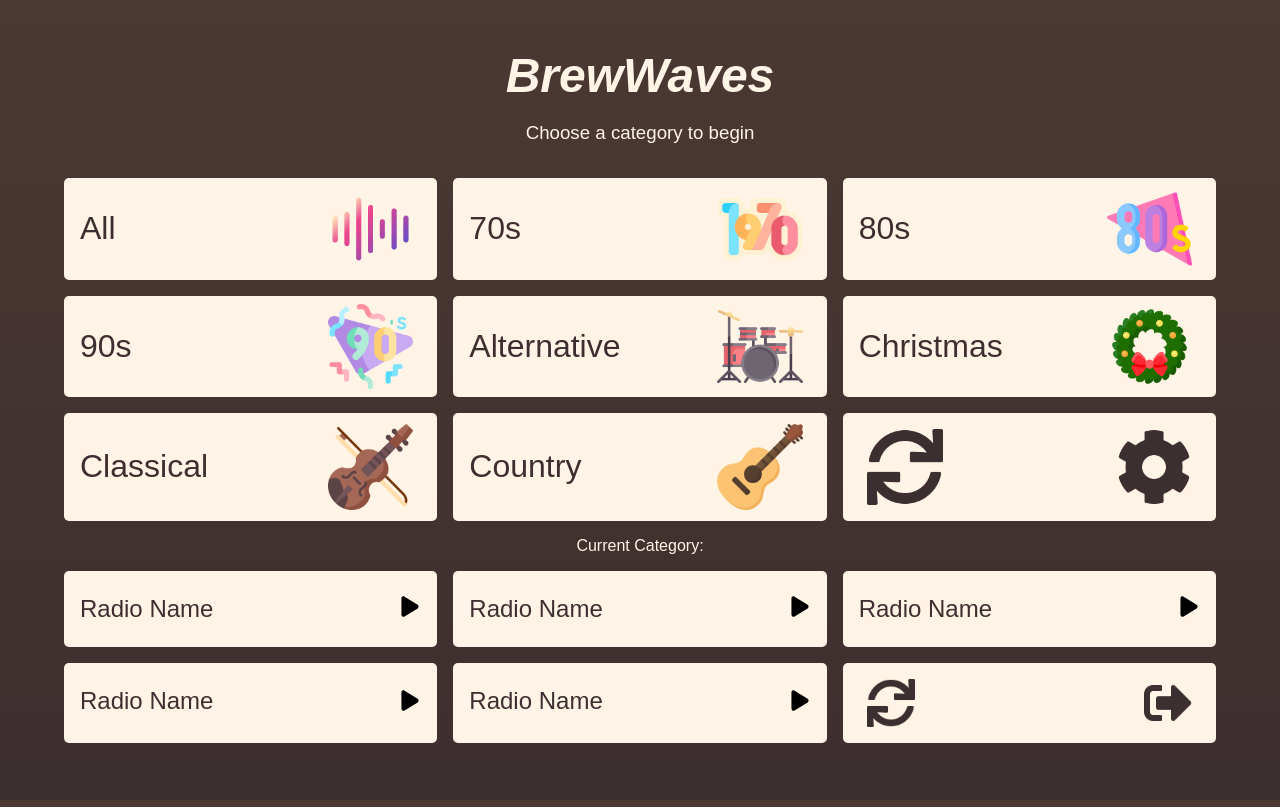
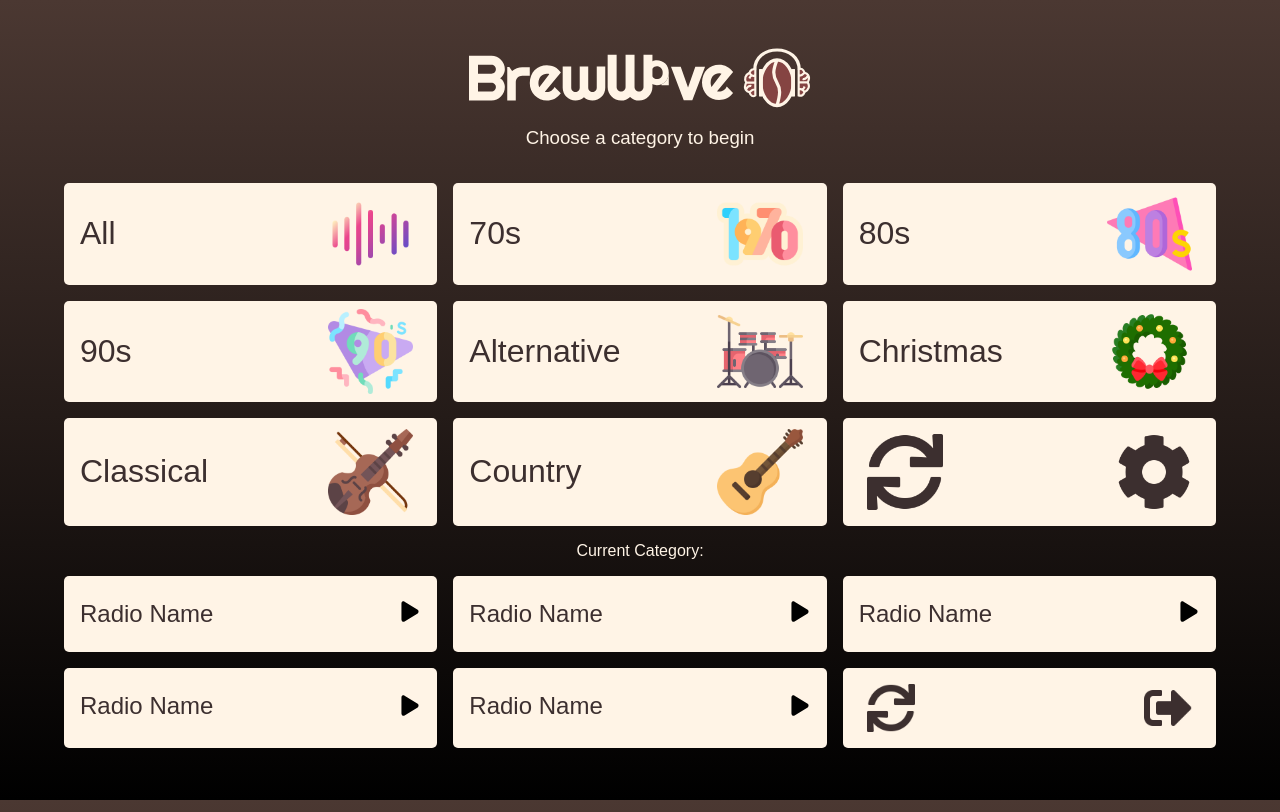
Before and after one commit to acl-24/BrewWave, a website with bundled scripts: page Public/index.html in a window 1280 px wide. Built offline with nearby package versions, Linux system fonts and the light colour scheme.

Commit message:
Add new app logos

```diff
--- a/Public/index.html
+++ b/Public/index.html
@@ -3,7 +3,8 @@
 <head>
     <meta charset="UTF-8">
     <meta name="viewport" content="width=device-width, initial-scale=1.0">
-    <title>BrewWaves</title>
+    <title>BrewWave</title>
+    <link rel="icon" type="image/svg" href="Assets/brewWave-icon-simple.svg">
     <link rel="stylesheet" href="styles.css">
     <link rel="stylesheet" href="https://cdnjs.cloudflare.com/ajax/libs/font-awesome/4.7.0/css/font-awesome.min.css">
 </head>
@@ -14,7 +15,7 @@
     <script src="app.js" type="module"></script>
 
     <div class="app-name-section">
-        <div class="app-title-text">BrewWaves</div>
+        <img src = "../Assets/brewWave-logo.svg" alt="brewwave logo"/>
     </div>
 
     <div class="tab-section" id="category-tab-section">
--- a/Public/styles.css
+++ b/Public/styles.css
@@ -6,7 +6,7 @@
     --darker-brown: #3C2F2F;
 }
 html {
-    background: linear-gradient(var(--dark-brown), var(--darker-brown));
+    background: linear-gradient(var(--dark-brown), black);
     height: 100vh;
 }
 
```
Also changed, not shown: Assets/brewWave-icon-simple.svg (added), Assets/brewWave-icon.svg (added), Assets/brewWave-logo.svg (added).
